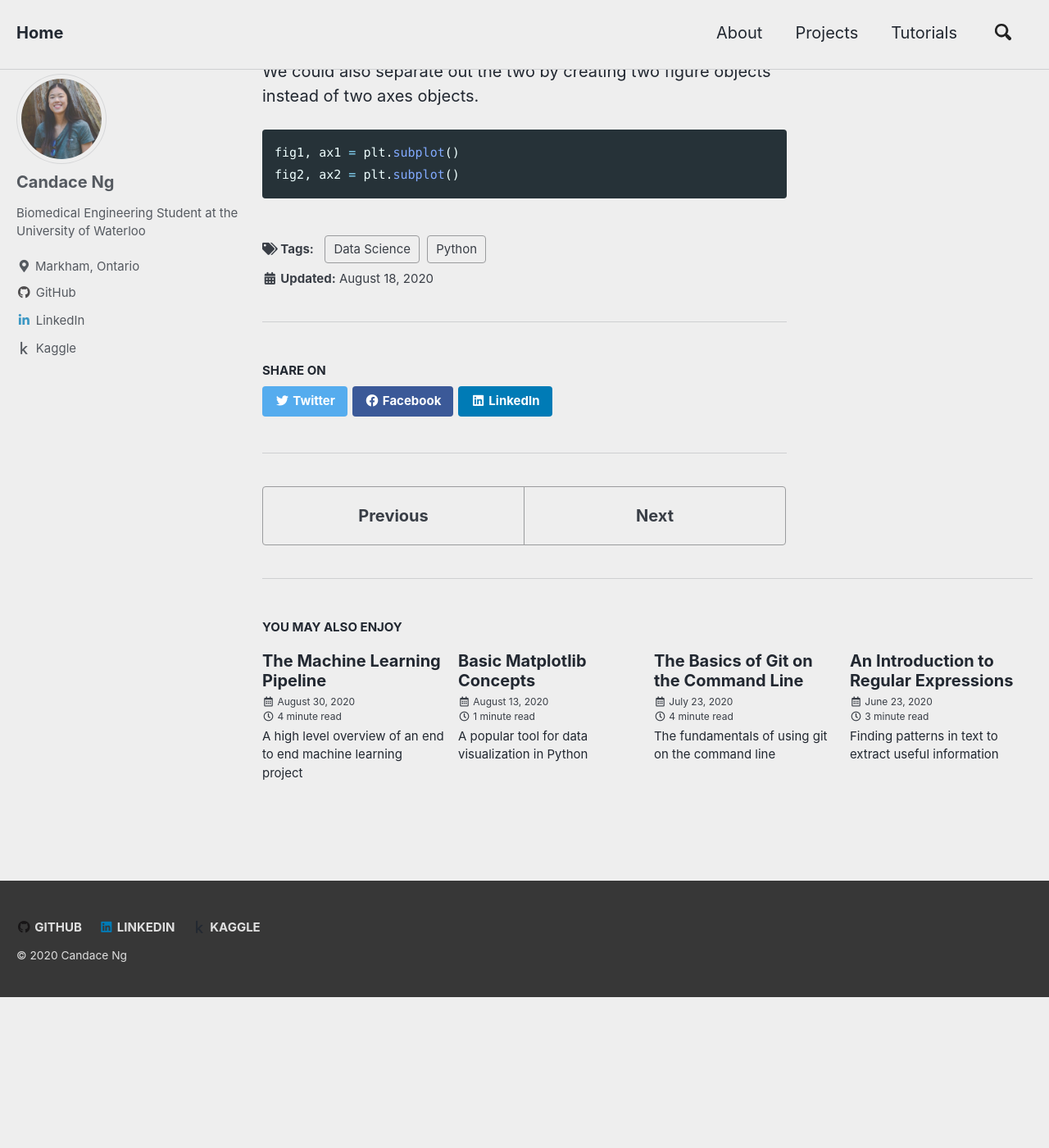
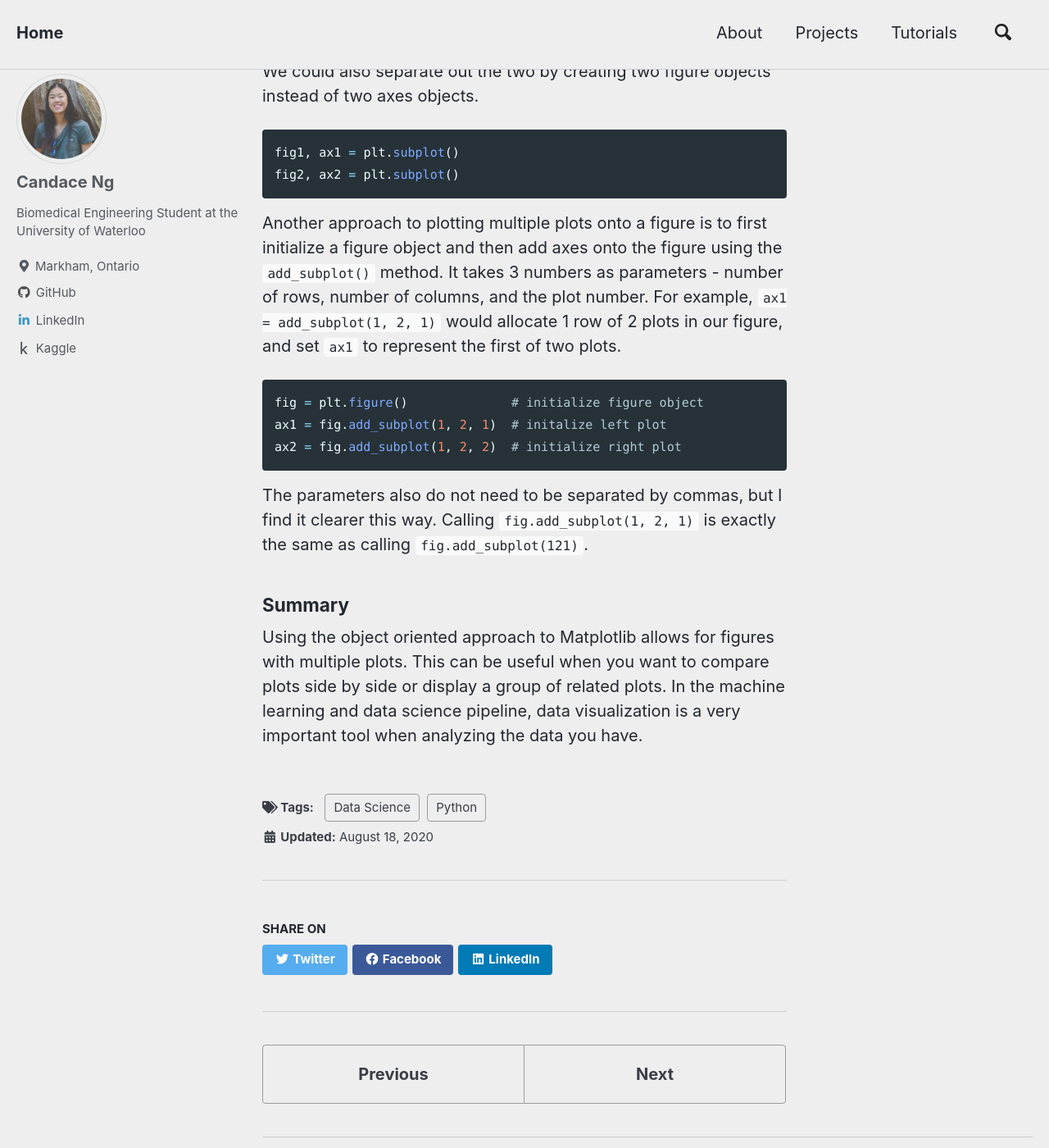
Before and after one commit to candaceng/candaceng, a Jekyll site: the page built from _posts/2020-08-18-oop-matplotlib.md, in a window 1280 px wide and 1400 px high, scrolled down 1342 px. Shown: the whole window at 82% size. Built offline with Jekyll 4.4.1, drawn with Linux system fonts in a browser that asks for light colours; cached includes are drawn as plain includes; before the commit the page ends 2558 px from its top, so only the background shows below that; some of the changed text lies outside the part shown.

Commit message:
matplotlib update

````diff
--- a/_posts/2020-08-18-oop-matplotlib.md
+++ b/_posts/2020-08-18-oop-matplotlib.md
@@ -5,7 +5,7 @@ tags: [Python, Data Science]
 excerpt: "Understanding the object oriented approach to Matplotlib"
 ---
 
-In my [previous Matplotlib article]({% link _posts/2020-08-13-matplotlib.md %}), we've been using the *pyplot* object that we imported from the module. Notice that we did not have to create an instance of the object to use its methods.
+In my [previous Matplotlib article]({% link _posts/2020-08-13-matplotlib.md %}), we used the *pyplot* object that we imported from the Matplotlib module. Notice that we did not have to create an instance of the object to use its methods.
 
 ### Figures and Axes
 This is where figures and axes come in. A *figure* in Matplotlib refers to the window that contains our plots. The plots themselves are called *axes*. To generate multiple plots in a single figure, we can call `subplots()` to instantiate figures and axes objects.
@@ -29,3 +29,15 @@ We could also separate out the two by creating two figure objects instead of two
 fig1, ax1 = plt.subplot()
 fig2, ax2 = plt.subplot()
 ```
+
+Another approach to plotting multiple plots onto a figure is to first initialize a figure object and then add axes onto the figure using the `add_subplot()` method. It takes 3 numbers as parameters - number of rows, number of columns, and the plot number. For example, `ax1 = add_subplot(1, 2, 1)` would allocate 1 row of 2 plots in our figure, and set `ax1` to represent the first of two plots.
+
+```python
+fig = plt.figure()              # initialize figure object
+ax1 = fig.add_subplot(1, 2, 1)  # initalize left plot
+ax2 = fig.add_subplot(1, 2, 2)  # initialize right plot
+```
+The parameters also do not need to be separated by commas, but I find it clearer this way. Calling `fig.add_subplot(1, 2, 1)` is exactly the same as calling `fig.add_subplot(121)`.
+
+### Summary
+Using the object oriented approach to Matplotlib allows for figures with multiple plots. This can be useful when you want to compare plots side by side or display a group of related plots. In the machine learning and data science pipeline, data visualization is a very important tool when analyzing the data you have.
````
Also changed, not shown: _posts/2020-08-13-matplotlib.md (+2 -0 lines).
